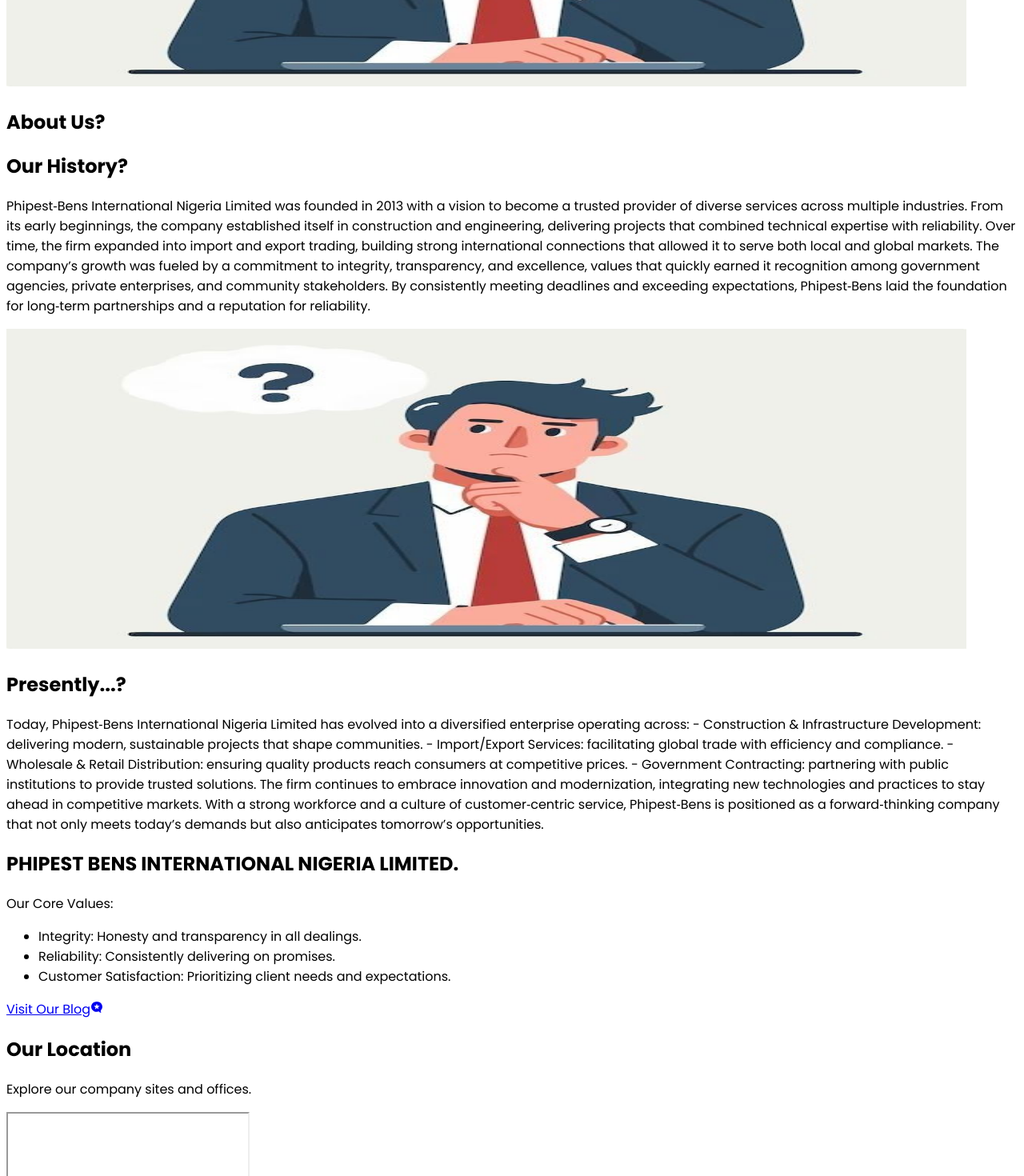
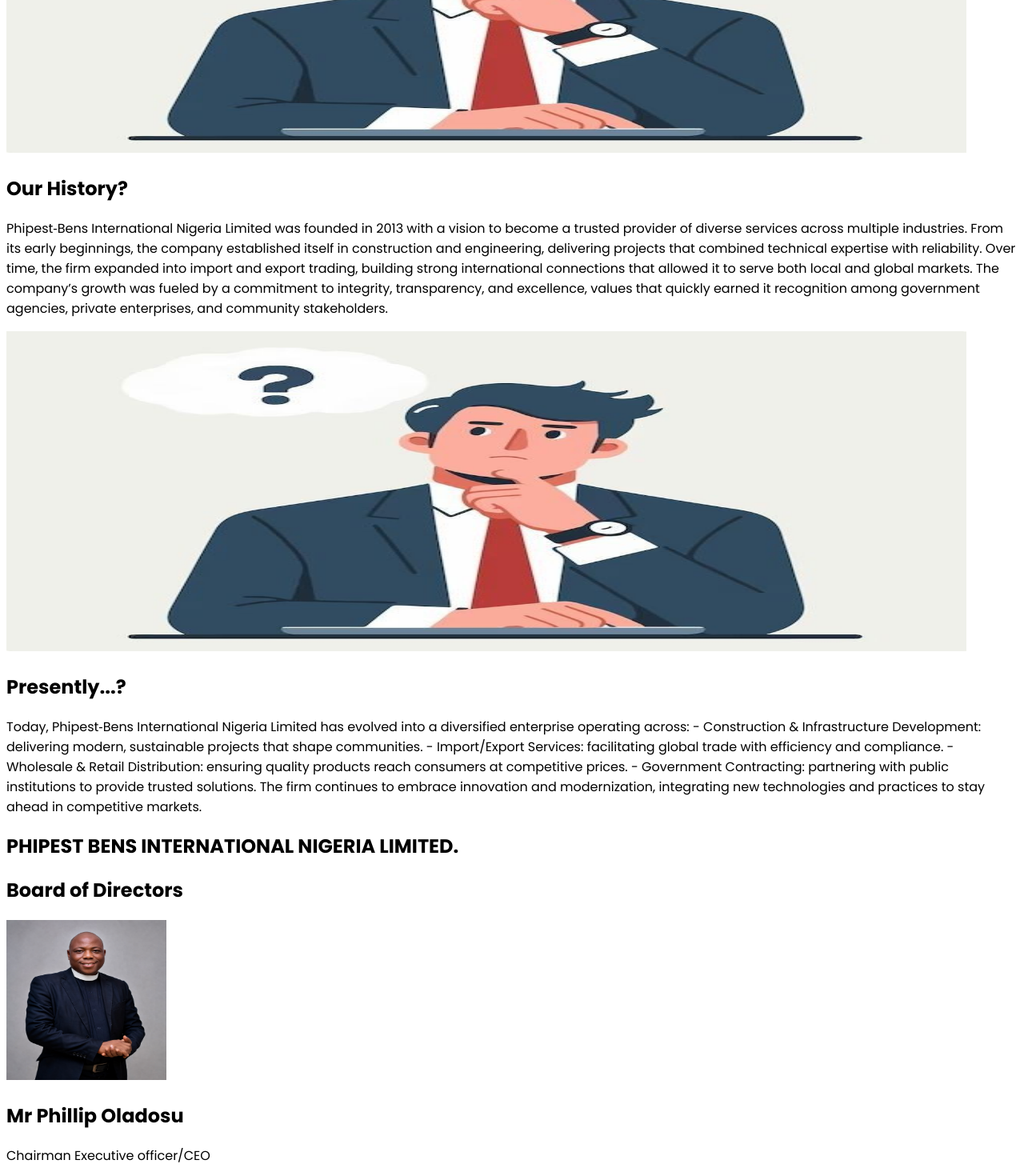
Before and after one commit to Festus-123/Phipest-Bens, a Next.js app: page /About_Firm in a window 1280 px wide. Shown: the part 300-1770 px from the top of the page at 80% size. Built offline with nearby package versions, Linux system fonts and the light colour scheme; grey boxes are pictures that could not be loaded.

Commit message:
new changes o the revamping of about firm section

```diff
--- a/pages/About_Firm.tsx
+++ b/pages/About_Firm.tsx
@@ -7,47 +7,52 @@
 // import { Poppins } from 'next/font/google';
 import { poppins } from "@/pages/Landing_Page";
 
+export type IMAGES = {
+  name: string;
+  title: string;
+  src: string;
+}
+
+
 const About_Firm = () => {
   const headerRef = useRef<HTMLDivElement>(null);
   const sectionRef = useRef<HTMLDivElement>(null);
   const valuesRef = useRef<HTMLDivElement>(null);
 
+  const images: IMAGES[] = [
+    { name: "Mr Phillip Oladosu", title: "Chairman Executive officer/CEO", src: "/ceo_img2.png" },
+    { name: "Mr Israel Phillip", title: "Senior Director", src: "/ceo_img2.png" },
+    { name: "Miss Suzan Phillip", title: "Director", src: "/ceo_img2.png" },
+    { name: "Mr Samuel Phillip", title: "Associate Director", src: "/ceo_img2.png" },
+    { name: "Mrs Esther Phillip", title: "Managing Director", src: "/ceo_img2.png" },
+    { name: "Mr festus Phillip", title: "Lead Software Engineer", src: "/lead_software_eng.png" },
+  ];
+
   useEffect(() => {
     // Animate header fade-in + slide
-    gsap.from(headerRef.current, {
-      y: -50,
-      opacity: 0,
-      duration: 1.2,
-      ease: "power3.out",
-    });
-
-    // Animate section content
-    gsap.from(sectionRef.current, {
-      opacity: 0,
-      y: 40,
-      duration: 1.5,
-      delay: 0.5,
-      ease: "power3.out",
-    });
-
-    // Animate values box with scale effect
-    gsap.from(valuesRef.current, {
-      scale: 0.9,
-      opacity: 0,
-      duration: 1.5,
-      delay: 1,
-      ease: "elastic.out(1, 0.5)",
+    gsap.utils.toArray(".fade-in-section").forEach((el) => {
+      gsap.from(el as HTMLElement, {
+        opacity: 0,
+        y: 50,
+        duration: 3,
+        ease: "power2.out",
+        scrollTrigger: {
+          trigger: el as HTMLElement,
+          start: "top 80%",
+        },
+      });
     });
   }, []);
 
   return (
-    <div className={`bg-gray-50 text-gray-900 ${poppins.className}`}>
+    <div className={`p-8 lg:p-16 bg-gray-50 text-gray-900 ${poppins.className}`}>
+
+        <h1 className="fade-in-section text-4xl md:text-6xl tracking-wide mb-10 md:mb-20">About Us?</h1>
       {/* Hero Header */}
       <section
-        ref={headerRef}
-        className="p-8 md:p-16 flex flex-col gap-10 md:gap-10 items-center justify-center"
+        className="flex flex-col gap-10 md:gap-20 items-center justify-center"
       >
-        <div className="flex flex-col lg:flex-row gap-10 md:gap-20 items-start">
+        <div className="fade-in-section flex flex-col lg:flex-row lg:justify-evenly gap-10 md:gap-20 items-center">
           <div className="w-full lg:w-auto p-1 md:p-4 pb-16 md:pb-16 shadow-xl">
             <Image
               src="/about_firm.png"
@@ -59,9 +64,8 @@
           </div>
 
           <div className="w-full lg:w-[60%] flex flex-col gap-4 ">
-            <h1 className="text-4xl md:text-6xl tracking-wide">About Us?</h1>
 
-            <h1 className="text-2xl md:text-4xl mt-5 md:mt-10 tracking-wide font-light">
+            <h1 className="text-2xl md:text-4xl tracking-wide font-light">
               Our History?
             </h1>
             <p className="leading-relaxed md:text-lg text-justify">
@@ -75,14 +79,11 @@
               local and global markets. The company’s growth was fueled by a
               commitment to integrity, transparency, and excellence, values that
               quickly earned it recognition among government agencies, private
-              enterprises, and community stakeholders. By consistently meeting
-              deadlines and exceeding expectations, Phipest‑Bens laid the
-              foundation for long‑term partnerships and a reputation for
-              reliability.
+              enterprises, and community stakeholders.
             </p>
           </div>
         </div>
-        <div className="flex flex-col lg:flex-row gap-10 md:gap-20 items-start">
+        <div className="fade-in-section flex flex-col lg:flex-row-reverse lg:justify-evenly gap-10 md:gap-20 items-center">
           <div className="w-full lg:w-auto p-1 md:p-4 pb-16 md:pb-16 shadow-xl">
             <Image
               src="/about_firm.png"
@@ -108,23 +109,40 @@
               partnering with public institutions to provide trusted solutions.
               The firm continues to embrace innovation and modernization,
               integrating new technologies and practices to stay ahead in
-              competitive markets. With a strong workforce and a culture of
-              customer‑centric service, Phipest‑Bens is positioned as a
-              forward‑thinking company that not only meets today’s demands but
-              also anticipates tomorrow’s opportunities.
+              competitive markets.
             </p>
           </div>
         </div>
       </section>
 
-      {/* History and Values */}
+      {/* Governing bodies */}
       <section
-        ref={sectionRef}
-        className="p-8 md:p-16 flex flex-col gap-6"
+        className="p-8 md:p-16 flex flex-col gap-6 mt-20"
       >
-        <h1 className="font-light text-6xl tracking-wide text-center ">
+        <h1 className="fade-in-section font-light text-5xl md:text-6xl tracking-wide text-center mb-20">
           PHIPEST BENS INTERNATIONAL NIGERIA LIMITED.
         </h1>
+
+        {/* Governing Bodies */}
+        <div className="fade-in-section">
+            <h1 className="text-2xl md:text-5xl mb-5">Board of Directors</h1>
+
+            <div className="grid grid-cols-2 md:grid-cols-3 lg:grid-cols-5 gap-10">
+                {images.map((img, index) => (
+                    <div key={index} className={`p-2 pb-8 shadow-xl rounded-lg text-center ${img.name === "Mr Phillip Oladosu" ? "md:col-span-2 md:row-span-2" : "max-h-100"}`}>
+                        <Image
+                            src={img.src}
+                            alt={img.name}
+                            width={200}
+                            height={200}
+                            className="object-cover object-center w-full"
+                        />
+                        <h2 className="text-xs md:text-sm mt-4 font-medium">{img.name}</h2>
+                        <p className="text-gray-500 text-xs">{img.title}</p>
+                    </div>
+                ))}
+            </div>
+        </div>
 
         <div
           ref={valuesRef}
@@ -151,7 +169,7 @@
       </section>
 
       {/* Location Map */}
-      <section className="container mx-auto px-4 py-12">
+      <section className="fade-in-section container mx-auto px-4 py-12">
         <h2 className="text-2xl font-bold mb-4 ">Our Location</h2>
         <p className="text-lg mb-6 text-gray-700">
           Explore our company sites and offices.
```
Also changed, not shown: 1 other file (tests, documents, lock files or other folders).
